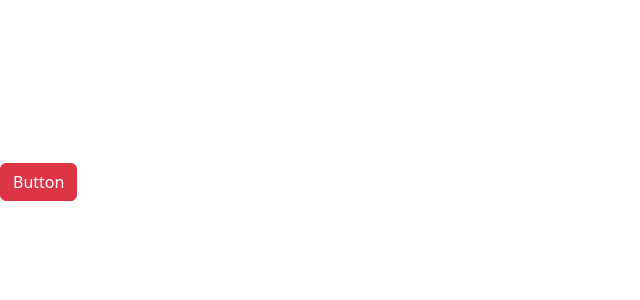
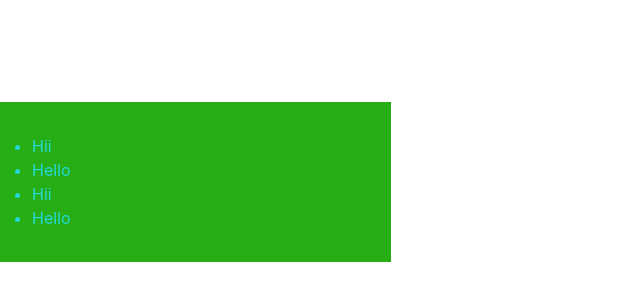
Before and after one commit to C0SMlC/React-18, a React (Vite) app: page / in a window 1280 px wide. Shown: the part 218-518 px from the top of the page, without its empty margins (0-640 px from the left). Built offline with nearby package versions, Linux system fonts and the light colour scheme.

Commit message:
Styling Components

```diff
--- a/src/App.tsx
+++ b/src/App.tsx
@@ -59,29 +59,42 @@
 
 // export default App;
 
-import React, { useState } from 'react';
-import DismissibleAlert from './dismissibleAlert';
-// import BtnClose from './btnClose';
-import Button from './button';
+// import React, { useState } from 'react';
+// import DismissibleAlert from './dismissibleAlert';
+// // import BtnClose from './btnClose';
+// import Button from './button';
 
-// // Import Bootstrap CSS
-import 'bootstrap/dist/css/bootstrap.min.css';
-import 'bootstrap/dist/js/bootstrap.min.js';
+// // // Import Bootstrap CSS
+// import 'bootstrap/dist/css/bootstrap.min.css';
+// import 'bootstrap/dist/js/bootstrap.min.js';
+
+// const App = () => {
+//   const [alertVisible, alertManager] = useState(false);
+
+//   return (
+//     <div>
+//       {alertVisible && (
+//         <DismissibleAlert onClick={() => alertManager(false)}>
+//           Try again later...!!!
+//         </DismissibleAlert>
+//       )}
+
+//       <Button color="danger" onBtnClick={() => alertManager(true)}>
+//         Button
+//       </Button>
+//     </div>
+//   );
+// };
+
+// export default App;
+
+import React from 'react';
+import List from './CSS-Modules/list';
 
 const App = () => {
-  const [alertVisible, alertManager] = useState(false);
-
   return (
     <div>
-      {alertVisible && (
-        <DismissibleAlert onClick={() => alertManager(false)}>
-          Try again later...!!!
-        </DismissibleAlert>
-      )}
-
-      <Button color="danger" onBtnClick={() => alertManager(true)}>
-        Button
-      </Button>
+      <List />
     </div>
   );
 };
--- /dev/null
+++ b/src/CSS-Modules/list.module.css
@@ -0,0 +1,8 @@
+.listGroup {
+  background-color: rgb(38, 174, 20);
+  padding: 2rem 20rem 2rem 2rem;
+}
+
+.text-color {
+  color: rgb(34, 216, 216);
+}
--- /dev/null
+++ b/src/CSS-Modules/list.tsx
@@ -0,0 +1,17 @@
+import React from 'react';
+import styles from './list.module.css';
+
+const List = () => {
+  return (
+    <div>
+      <ul className={[styles.listGroup, styles['text-color']].join(' ')}>
+        <li>Hii</li>
+        <li>Hello</li>
+        <li>Hii</li>
+        <li>Hello</li>
+      </ul>
+    </div>
+  );
+};
+
+export default List;
--- /dev/null
+++ b/src/Vanila-CSS/list.css
@@ -0,0 +1,4 @@
+.listGroup {
+  background-color: rgb(81, 194, 50);
+  padding: 2rem 10rem;
+}
--- /dev/null
+++ b/src/Vanila-CSS/list.tsx
@@ -0,0 +1,17 @@
+import React from 'react';
+import './list.css';
+
+const List = () => {
+  return (
+    <div>
+      <ul className="listGroup">
+        <li>Hii</li>
+        <li>Hello</li>
+        <li>Hii</li>
+        <li>Hello</li>
+      </ul>
+    </div>
+  );
+};
+
+export default List;
```
